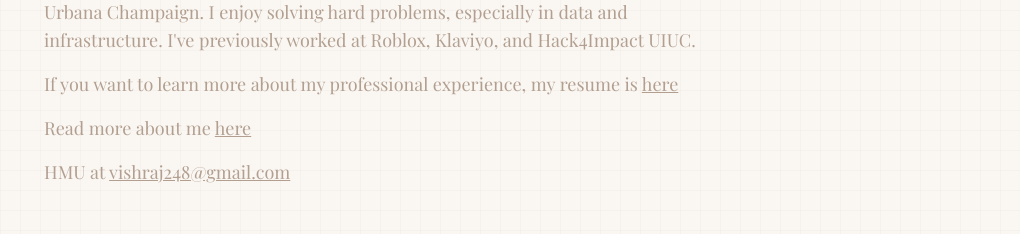
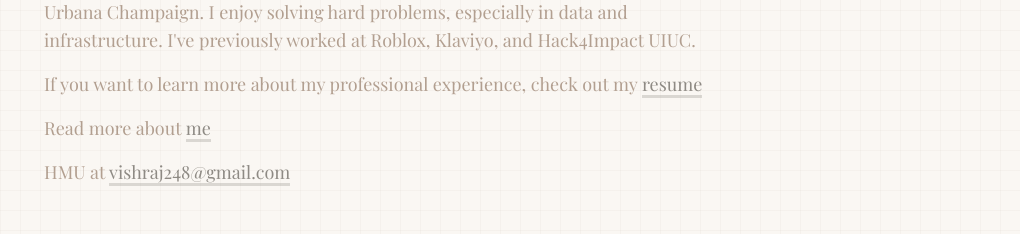
Before and after one commit to VishruthR/personal-portfolio, a Next.js app: page / in a window 1280 px wide. Shown: the part 390-624 px from the top of the page, without its empty margins (260-1280 px from the left). Built offline with nearby package versions, Linux system fonts and the light colour scheme; a web font is replaced by a local one.

Commit message:
Improve links

```diff
--- a/src/app/components/Landing.tsx
+++ b/src/app/components/Landing.tsx
@@ -29,25 +29,24 @@
           </p>
 
           <p className="font-playfair">
-            If you want to learn more about my professional experience, my
-            resume is{" "}
+            If you want to learn more about my professional experience, check out my{" "}
             <a
               href="/VishruthRajResume.pdf"
               target="_blank"
               rel="noopener noreferrer"
               className="underline hover:text-brownDark transition-colors"
             >
-              here
+              resume
             </a>
           </p>
 
           <p className="font-playfair">
-            Read more about me{" "}
+            Read more about{" "}
             <Link
               href="/about"
               className="underline hover:text-brownDark transition-colors"
             >
-              here
+              me
             </Link>
           </p>
 
--- a/src/app/components/NavBar.tsx
+++ b/src/app/components/NavBar.tsx
@@ -81,7 +81,7 @@
               href={item.path}
               className="relative flex items-center justify-center w-12 h-10 px-2 rounded-lg z-10"
             >
-              <Icon size={24} className="relative z-10 text-[#CCB7A6]" />
+              <Icon size={24} className="relative z-10 text-[#CCB7A6] hover:text-brownDark" />
             </Link>
           );
         })}
--- a/src/app/components/Projects.tsx
+++ b/src/app/components/Projects.tsx
@@ -44,14 +44,14 @@
                 </a> app so I can track my finances
               </IconBullet>
               <IconBullet icon={BsArrowReturnRight}>
-                An e-ink display like{" "}
+                An{" "}
                 <a
                   href="https://www.youtube.com/watch?v=58QWxoFvtJY"
                   target="_blank"
                   rel="noopener noreferrer"
                   className="underline hover:text-brownDark transition-colors"
                 >
-                  this
+                  e-ink display
                 </a>
               </IconBullet>
             </ul>
--- a/src/app/globals.css
+++ b/src/app/globals.css
@@ -8,6 +8,28 @@
   }
   .font-inter {
     font-family: var(--font-inter), sans-serif;
+  }
+
+  a {
+    color: #8E8A84;
+    text-decoration-line: none;
+    text-decoration: none;
+    position: relative;
+  }
+
+  a.underline {
+    text-decoration-line: none;
+  }
+
+  a:not(:has(svg))::after {
+    content: '';
+    position: absolute;
+    left: 0;
+    bottom: -2px;
+    width: 100%;
+    height: 3px;
+    background-color: currentColor;
+    opacity: 0.3;
   }
 }
 
```
